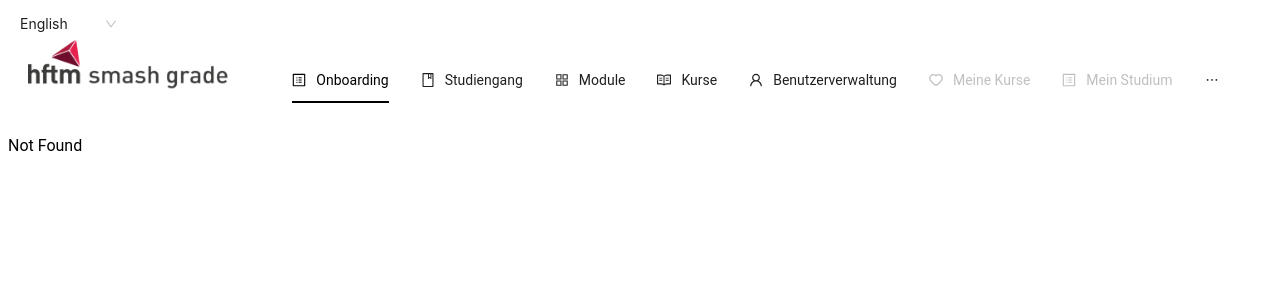
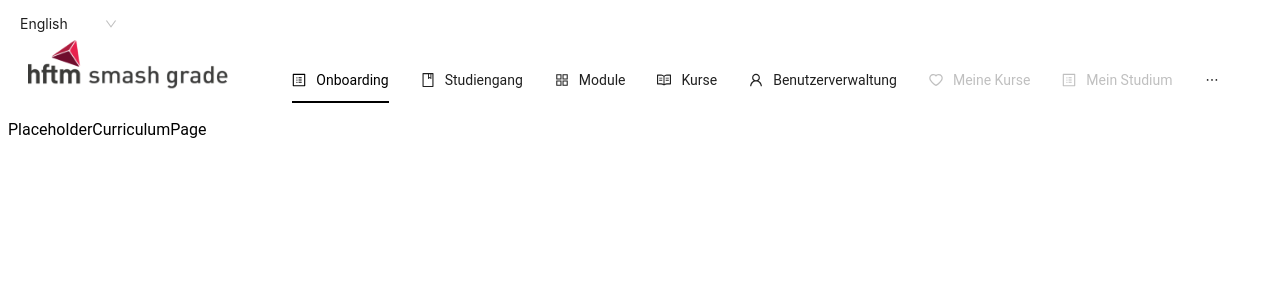
Before and after one commit to SmashGrade/SmashGrade-App, a React (Vite) app: page /curriculum in a window 1280 px wide. Before the commit this address had no page. Shown: the top 300 px of the page. Built offline with nearby package versions, Linux system fonts and the light colour scheme.

Commit message:
added routing with examplepage

```diff
--- a/src/components/Navigation.tsx
+++ b/src/components/Navigation.tsx
@@ -1,3 +1,4 @@
+import { useNavigate } from '@tanstack/react-router';
 import { Menu, MenuProps } from 'antd';
 import { useState } from 'react';
 import smashgradelogo from '../assets/images/nav_logo_250.png';
@@ -58,15 +59,19 @@ const items: MenuProps['items'] = [
                 Navigation Four - Link
             </a>
         ),
-        key: 'alipay',
+        key: 'test',
     },
 ];
 
 export default function Navigation() {
     const [current, setCurrent] = useState('onboarding');
+    const navigate = useNavigate();
 
     const onClick: MenuProps['onClick'] = (e) => {
         setCurrent(e.key);
+        void navigate({
+            to: `/${e.key}`,
+        });
     };
 
     return (
--- a/src/main.tsx
+++ b/src/main.tsx
@@ -9,6 +9,7 @@ import './global.scss';
 import { ReactIntlProvider } from './i18n/ReactIntlProvider.tsx';
 import { RootRoute, Route, Router, RouterProvider } from '@tanstack/react-router';
 import { OnboardingPage } from './pages/OnboardingPage';
+import { PlaceholderCurriculumPage } from './pages/PlaceholderCurriculumPage.tsx';
 
 const queryClient = new QueryClient();
 
@@ -17,7 +18,13 @@ const rootRoute: RootRoute = new RootRoute({
 });
 
 const indexRoute = new Route({ getParentRoute: () => rootRoute, path: '/', component: OnboardingPage });
-const routeTree = rootRoute.addChildren([indexRoute]);
+const onboardingRoute = new Route({ getParentRoute: () => rootRoute, path: '/onboarding', component: OnboardingPage });
+const curriculumRoute = new Route({
+    getParentRoute: () => rootRoute,
+    path: '/curriculum',
+    component: PlaceholderCurriculumPage,
+});
+const routeTree = rootRoute.addChildren([indexRoute, onboardingRoute, curriculumRoute]);
 const router = new Router({ routeTree });
 
 ReactDOM.createRoot(document.getElementById('root')!).render(
--- /dev/null
+++ b/src/pages/PlaceholderCurriculumPage.tsx
@@ -0,0 +1,3 @@
+export function PlaceholderCurriculumPage() {
+    return <div>PlaceholderCurriculumPage</div>;
+}
```
